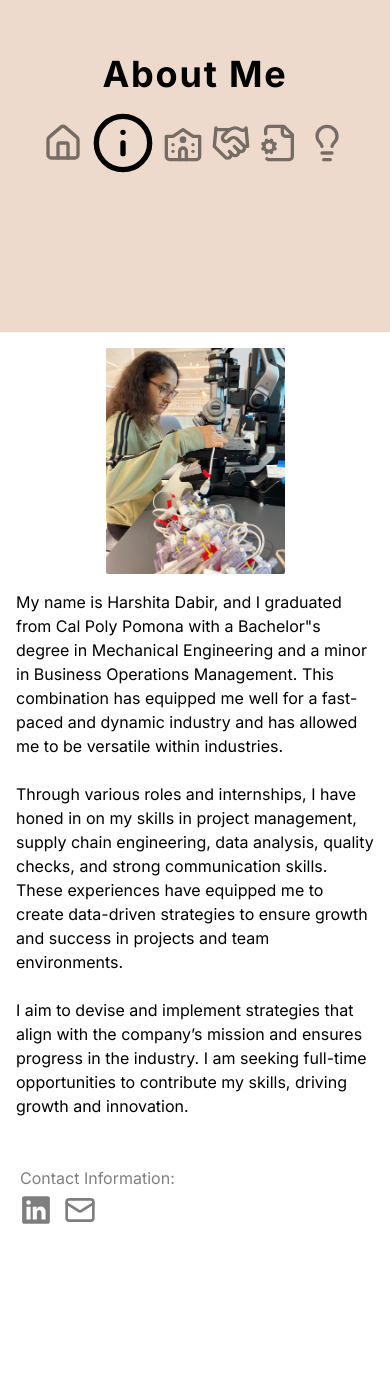
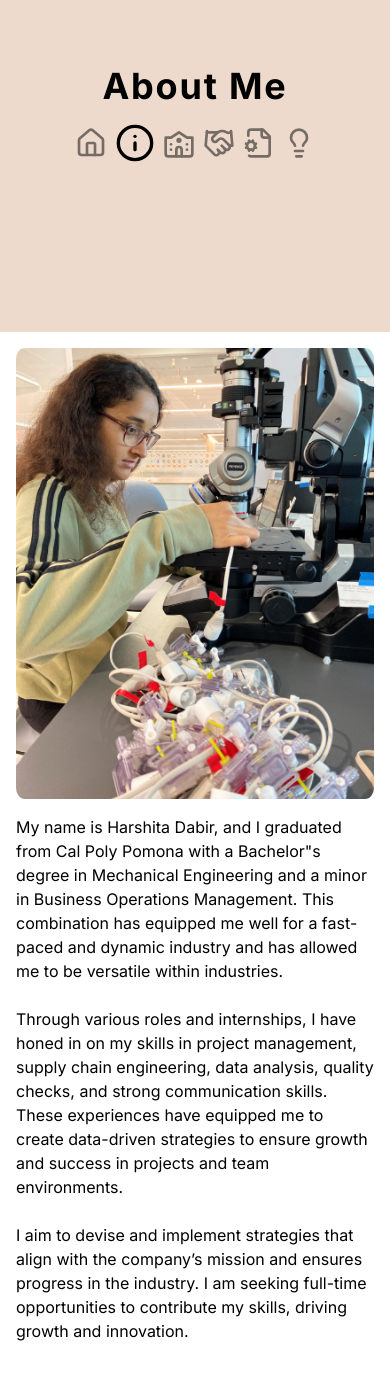
Before and after one commit to arjundabir/harshitadabir.com, a Next.js app: page /about-me in a window 390 px wide. Shown: the part 168-1562 px from the top of the page. Before the commit the page ends 1414 px from the top, so only its background shows below. Built offline with nearby package versions, Linux system fonts and the light colour scheme.

Commit message:
chore: mobile ui fixes

```diff
--- a/app/about-me/page.tsx
+++ b/app/about-me/page.tsx
@@ -9,11 +9,11 @@
   return (
     <div>
       <BeigeBackground />
-      <div className="container mx-auto flex flex-wrap items-start justify-center gap-4 max-w-4xl p-4">
+      <div className="container mx-auto flex flex-wrap items-start md:justify-center gap-4 max-w-4xl p-4">
         <Image
           src={MicroscopeCheck}
           alt="Harshita Dabir using a microscope"
-          className="md:w-80 w-1/2  rounded-[1%]"
+          className="md:w-80 w-full rounded-[2.5%]"
         />
         <div className="w-full md:flex-1">
           <p>
--- a/components/BeigeBackground.tsx
+++ b/components/BeigeBackground.tsx
@@ -87,9 +87,9 @@
               href={"/" + option.title.toLowerCase().replace(" ", "-")}
             >
               {title.toLowerCase() === option.title.toLowerCase() ? (
-                <option.icon className="h-16 w-16 " />
+                <option.icon className="h-10 w-10 md:h-16 md:w-16 " />
               ) : (
-                <option.icon className="h-10 w-10 opacity-50 hover:opacity-100" />
+                <option.icon className="h-8 w-8 md:h-10 md:w-10 opacity-50 hover:opacity-100" />
               )}
             </Link>
           ))}
```
